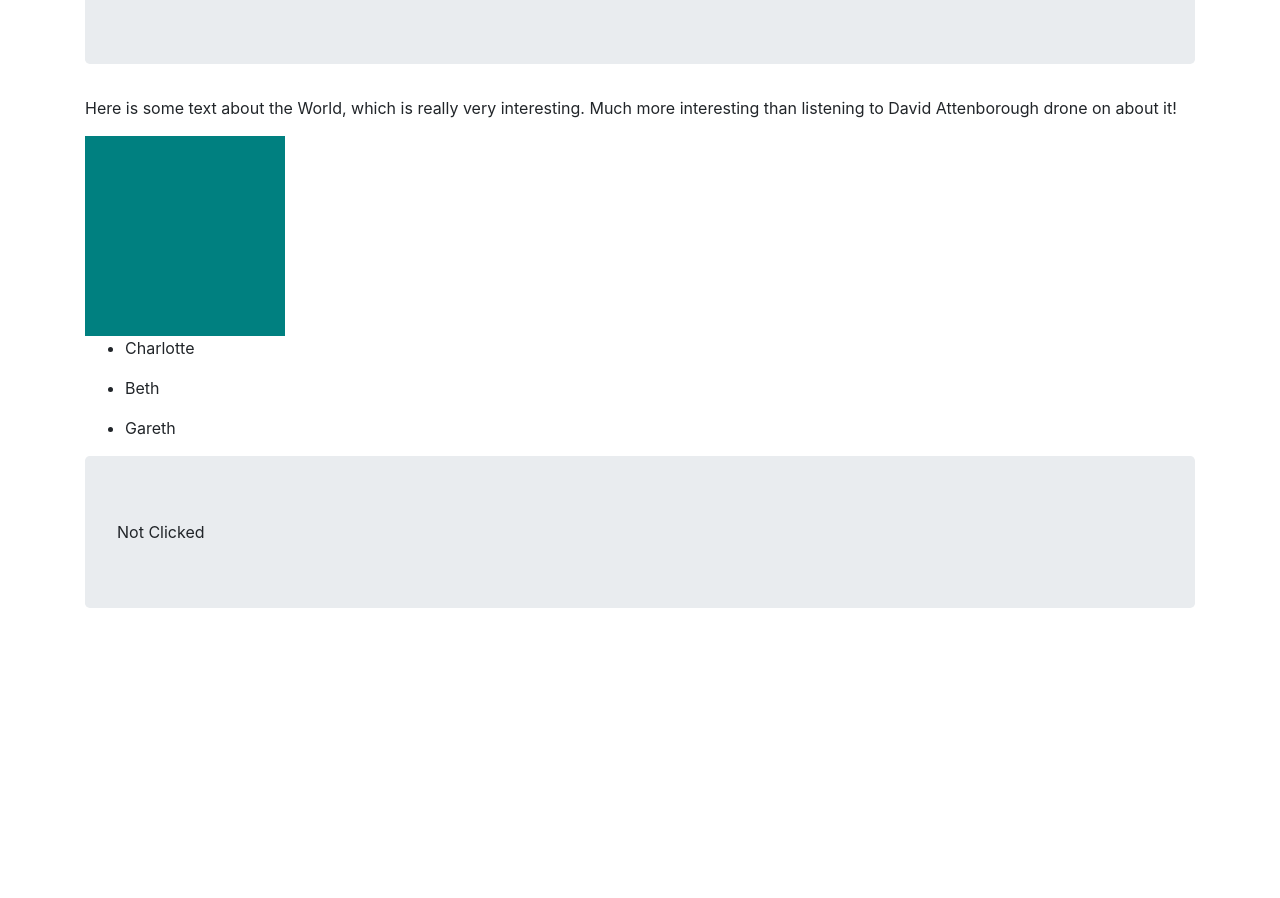
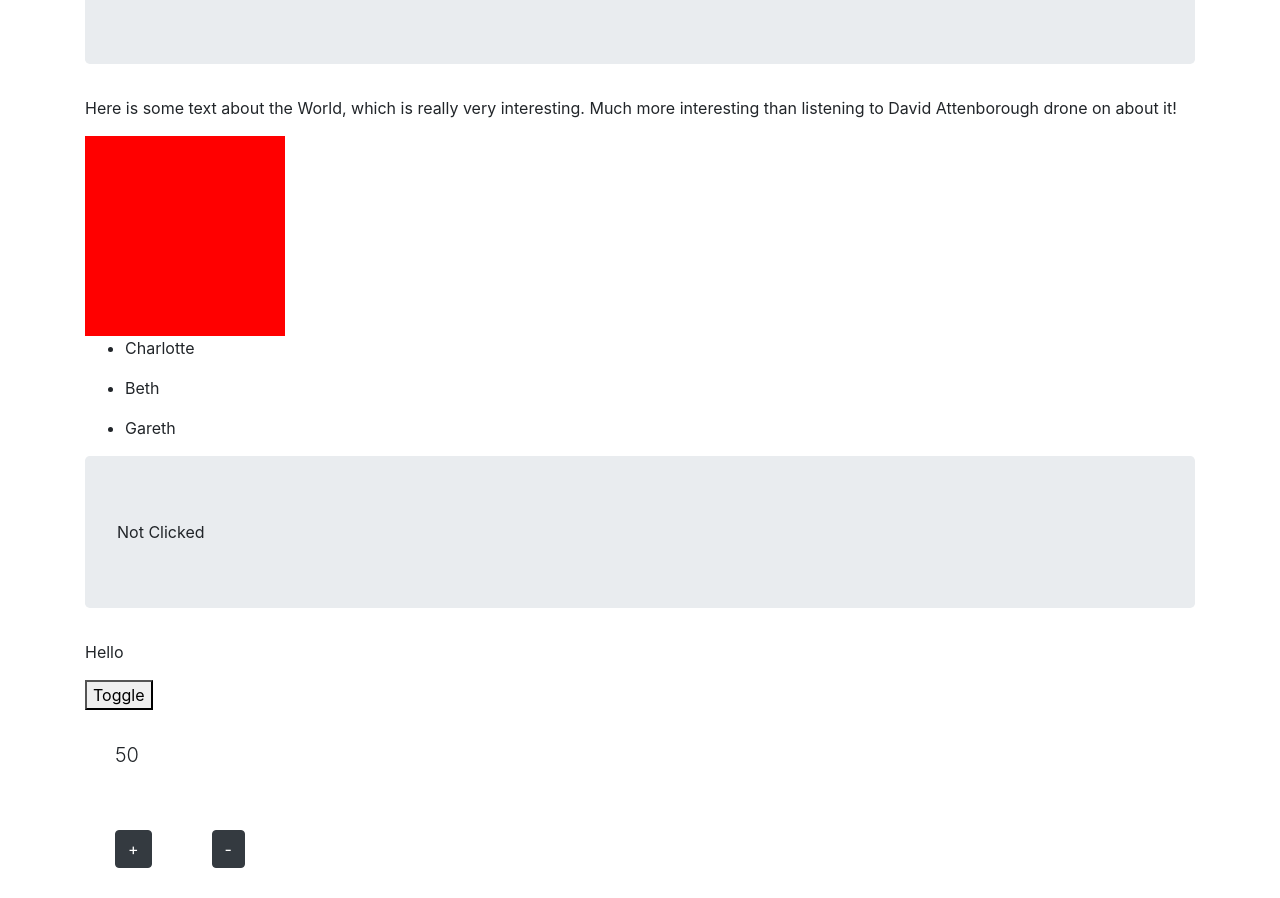
Before and after one commit to bettyeverett/react-testing-app, a React (Create React App) app: page / in a window 1280 px wide. Shown: the part 120-1018 px from the top of the page. Before the commit the page ends 800 px from the top, so only its background shows below. Built offline with nearby package versions, Linux system fonts and the light colour scheme.

Commit message:
Creating a Counter class that has a + and - button that starts at 50 and has a min of 0 and a max of 100.

```diff
--- a/src/Event.js
+++ b/src/Event.js
@@ -1,9 +1,13 @@
 import React from "react";
 import Clicked from "./event/Clicked";
+import ToggleText from "./event/ToggleText";
+import Counter from "./event/Counter"
 
 const Event = () => (
     <>
         <Clicked />
+        <ToggleText initial="Hello" alternate="World"></ToggleText>
+        <Counter initial={ 50 } max={ 100 } />
     </>
 );
 
--- /dev/null
+++ b/src/event/Counter.js
@@ -0,0 +1,59 @@
+// Create a <Counter initial={ 50 } max={ 100 } /> component. It should consist of a <p> containing a number (which starts at the initial value) and two buttons, + and -. When the user clicks the + button, the number should go up. When the user clicks the - button the number should go down. The number should not be able to go below 0. Use props to pass in a maximum value for the counter.
+
+import React, { Component } from "react";
+
+class Counter extends Component {
+
+    constructor(props) {
+        super(props);
+
+        this.state = {
+            initial: 50,
+        };
+
+        this.handleClickAdd = this.handleClickAdd.bind(this);
+        this.handleClickSubtract = this.handleClickSubtract.bind(this);
+
+    }
+
+    handleClickSubtract() {
+
+        if (this.state.initial > 0)
+        this.setState( {
+            initial: this.state.initial - 1,
+        } );
+
+    }
+
+    handleClickAdd() {
+
+        if (this.state.initial < this.props.max)
+        this.setState( {
+            initial: this.state.initial + 1,
+        } );
+
+    }
+
+    render() {
+
+        return (
+            <>
+                <p style={ { margin: "30px" } } class="lead">{ this.state.initial }</p>
+                <button
+                    onClick={ this.handleClickAdd }
+                    style={ { margin: "30px" } }
+                    class="btn btn-dark"
+                >+</button>
+                <button
+                    onClick={ this.handleClickSubtract }
+                    style={ { margin: "30px" } }
+                    class="btn btn-dark"
+                >-</button>
+            </>
+        );
+
+    }
+
+}
+
+export default Counter;
--- a/src/stuff/Square.js
+++ b/src/stuff/Square.js
@@ -1,16 +1,50 @@
 // Update your <Square> component so that it can accept a colour prop, which will change the background colour of the square. Also add a default value for colour.
-import React from "react";
 
-const Square = ( { colour } ) => (
-  <div style={ {
-    backgroundColor: colour,
-    width: "200px",
-    height: "200px" } }>
-  </div>
-);
+// Update your <Square colour="hotpink"> component so that the background starts red, but when it is clicked it changes to the passed in colour. It should alternate every time you click.
+import React, { Component } from "react";
 
-Square.defaultProps = {
-  colour: "red"
-};
+class Square extends Component {
+
+  constructor(props) {
+    super(props);
+
+    this.state = {
+
+      isRed: true,
+
+    };
+
+    // force this to always be *this* this in handleClick
+    this.handleClick = this.handleClick.bind(this);
+
+  }
+
+  handleClick() {
+
+    this.setState( { isRed: !this.state.isRed } );
+
+  }
+
+  render () {
+
+    let { colour } = this.props;
+
+    return (
+
+      <div
+        onClick={ this.handleClick }
+        style={ {
+          backgroundColor: this.state.isRed ? "red" : colour,
+          width: "200px",
+          height: "200px"
+        } }
+      >
+      </div>
+
+    );
+
+  }
+
+}
 
 export default Square;
```
